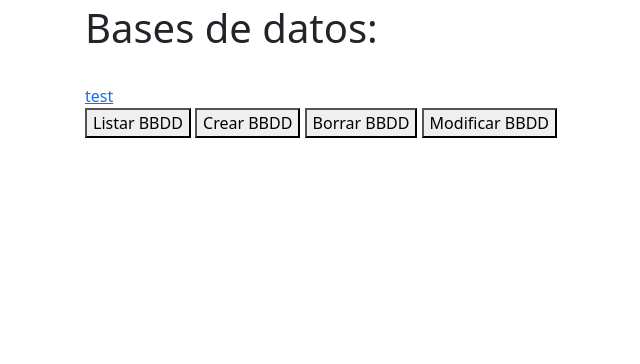
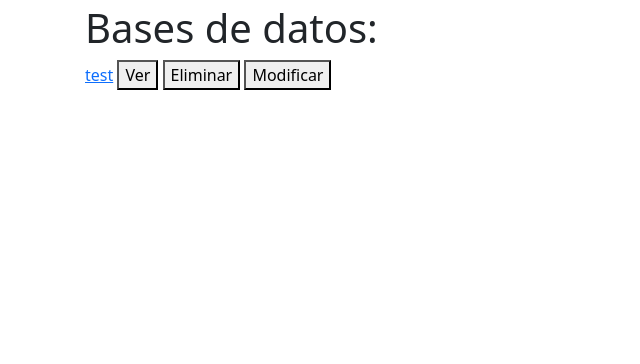
Before and after one commit to felpud0/SSDD-keyValue, a Flask app: page /bbdd in a window 1280 px wide. Shown: the part 56-420 px from the top of the page, without its empty margins (0-640 px from the left). Run offline with Flask 2, Linux system fonts and the light colour scheme; the visitor is signed in with stand-in values (Sample User, id 1); a database or web service that is not in the repository returns one stand-in record (values such as "Sample title"); data that the repository does not hold is empty; some libraries are stand-ins or nearby versions.

Commit message:
anadido botones con links para las bds

```diff
--- a/proyecto/frontend/app/app.py
+++ b/proyecto/frontend/app/app.py
@@ -98,10 +98,10 @@ def bbdd():
     bbdds = getUserInfo(current_user.email)['dbs']
     return render_template('bbdd.html', bbdds=bbdds)
 
-@app.route('/bbdd/<bbdd>')
+@app.route('/bbdd/ver')
 @login_required
-def bbddInfo(bbdd):
-    respuesta = getDBInfo(current_user.email, bbdd)
+def bbddInfo():
+    respuesta = getDBInfo(current_user.email, request.args.get('id'))
     return render_template('bbddInfo.html', bbdd=respuesta)
 
 
--- a/proyecto/frontend/app/templates/bbdd.html
+++ b/proyecto/frontend/app/templates/bbdd.html
@@ -3,24 +3,15 @@
 {% block content %}
 <h1>Bases de datos:</h1>
 <div>
+<form>
 {% for bbdd in bbdds %}
-  <br><a href="/bbdd/{{ bbdd['dbname'] }}">test</a>
+
+    <a href="/bbdd/{{ bbdd['dbname'] }}">test</a>
+    <button type="submit" name="id" value="{{ bbdd['dbname'] }}" formaction="/bbdd/ver"> Ver</button>
+    <button type="submit" name="id" value="{{ bbdd['dbname'] }}" formaction="/bbdd/eliminar"> Eliminar</button>
+    <button type="submit" name="id" value="{{ bbdd['dbname'] }}" formaction="/bbdd/modificar"> Modificar</button>
+
 {% endfor %}
 </div>
-<button type="button">
-  Listar BBDD
-</button>
-
-<button type="button">
-  Crear BBDD
-</button>
-
-<button type="button">
-  Borrar BBDD
-</button>
-
-<button type="button">
-  Modificar BBDD
-</button>
-
+</form>
 {% endblock %}
```
